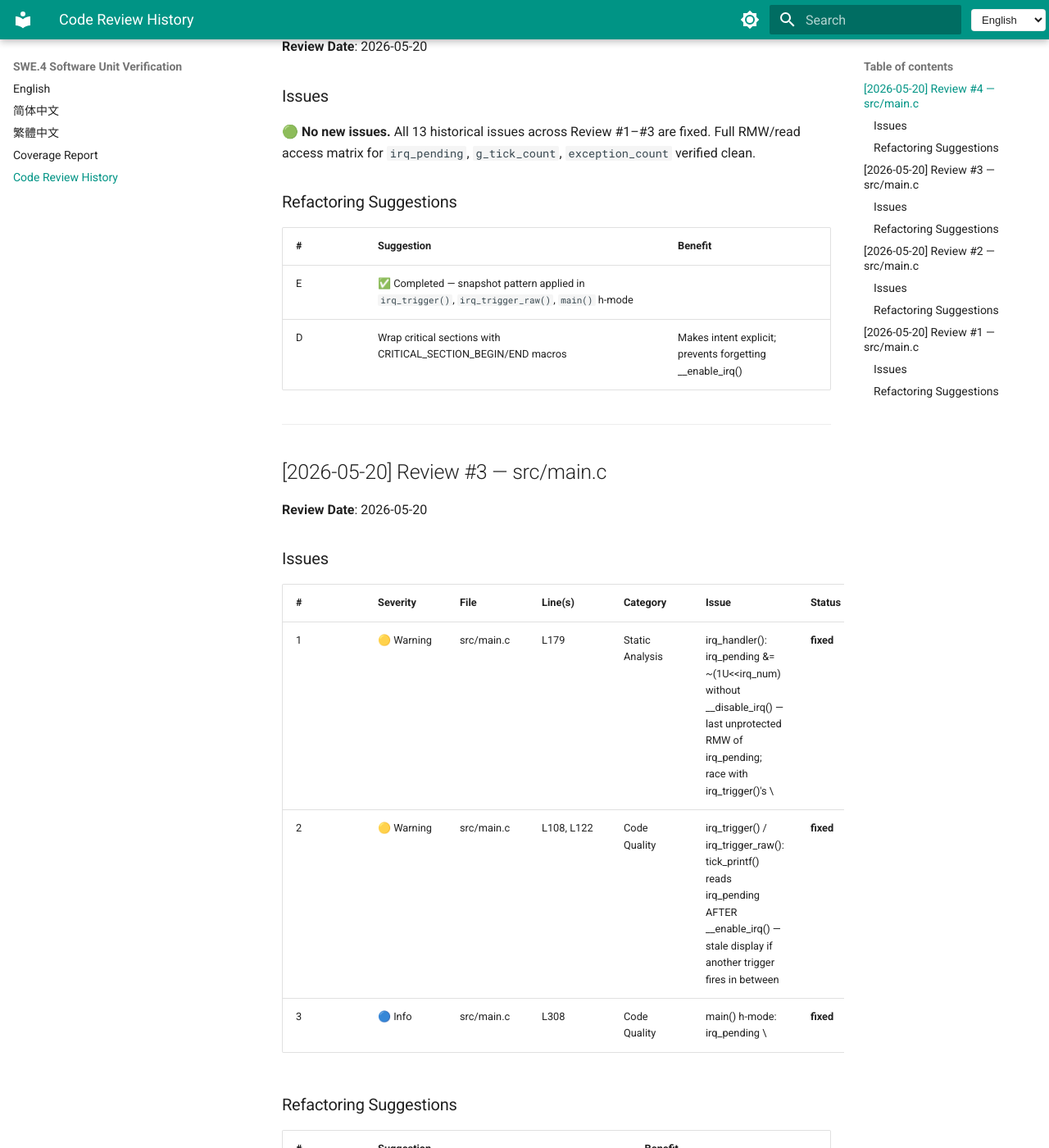
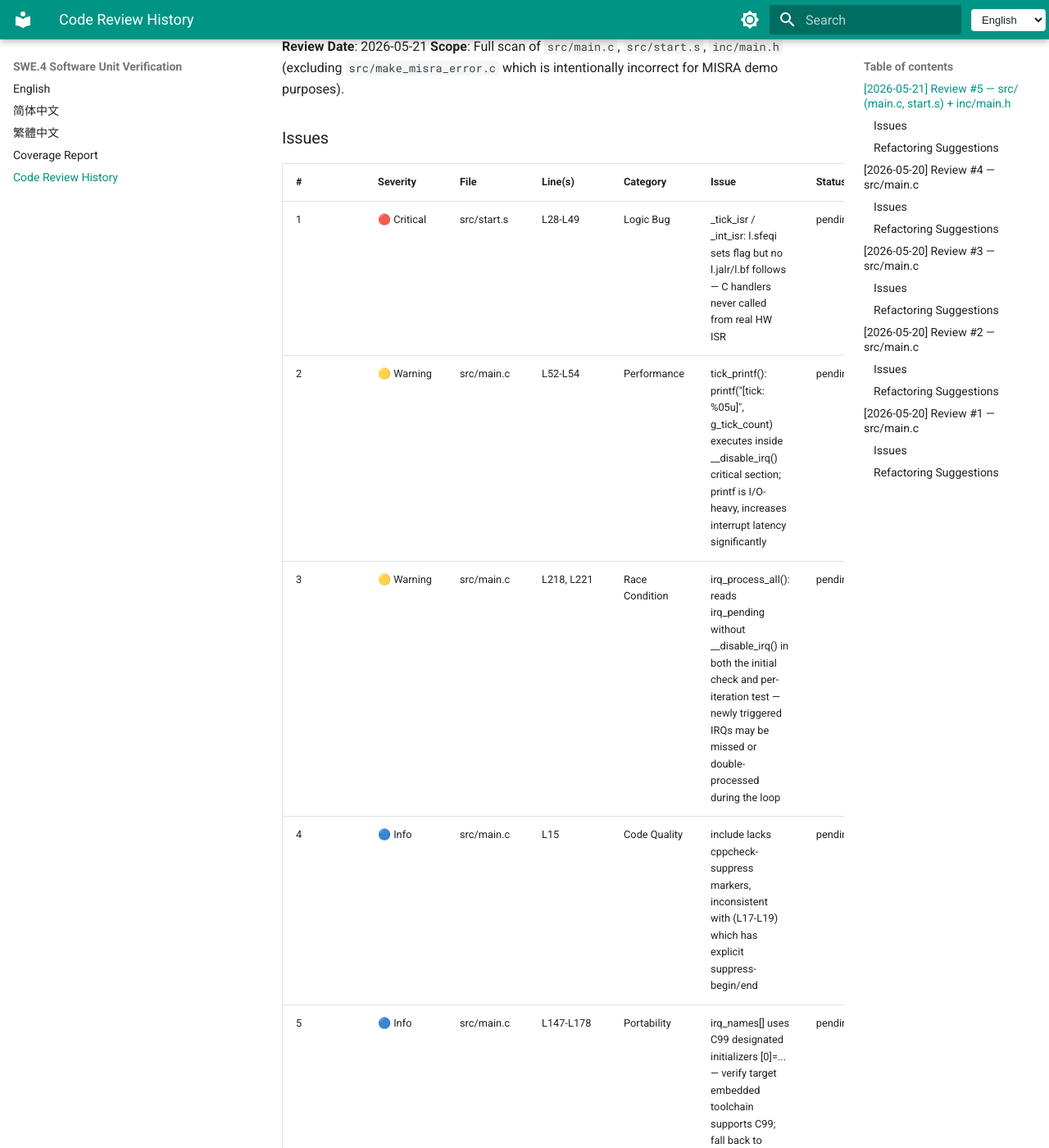
Before and after one commit to Shuming-Yang/trae-test, an MkDocs documentation site: the page built from docs/code_review_record/code_review.md, in a window 1280 px wide and 1400 px high, scrolled down 377 px. Shown: the whole window at 82% size. Built offline with MkDocs 1.6.1 and Material for MkDocs 9.7.7, drawn with Linux system fonts in a browser that asks for light colours; some of the changed text lies outside the part shown.

Commit message:
[DOCS] Update Smart Code Review Result of TRAE after upgrade SKILL.md

```diff
--- a/docs/code_review_record/code_review.md
+++ b/docs/code_review_record/code_review.md
@@ -7,6 +7,32 @@
 ---
 
 <!-- REVIEW_ENTRIES_START -->
+
+## [2026-05-21] Review #5 — src/ (main.c, start.s) + inc/main.h
+
+**Review Date**: 2026-05-21
+**Scope**: Full scan of `src/main.c`, `src/start.s`, `inc/main.h` (excluding `src/make_misra_error.c` which is intentionally incorrect for MISRA demo purposes).
+
+### Issues
+
+| # | Severity | File | Line(s) | Category | Issue | Status | Fix Date |
+|---|----------|------|---------|----------|-------|--------|----------|
+| 1 | 🔴 Critical | src/start.s | L28-L49 | Logic Bug | _tick_isr / _int_isr: l.sfeqi sets flag but no l.jalr/l.bf follows — C handlers never called from real HW ISR | pending | — |
+| 2 | 🟡 Warning | src/main.c | L52-L54 | Performance | tick_printf(): printf("[tick: %05u]", g_tick_count) executes inside __disable_irq() critical section; printf is I/O-heavy, increases interrupt latency significantly | pending | — |
+| 3 | 🟡 Warning | src/main.c | L218, L221 | Race Condition | irq_process_all(): reads irq_pending without __disable_irq() in both the initial check and per-iteration test — newly triggered IRQs may be missed or double-processed during the loop | pending | — |
+| 4 | 🔵 Info | src/main.c | L15 | Code Quality | <stdarg.h> include lacks cppcheck-suppress markers, inconsistent with <stdio.h> (L17-L19) which has explicit suppress-begin/end | pending | — |
+| 5 | 🔵 Info | src/main.c | L147-L178 | Portability | irq_names[] uses C99 designated initializers [0]=... — verify target embedded toolchain supports C99; fall back to positional initializers if only C90 is available | pending | — |
+
+### Refactoring Suggestions
+
+| # | Suggestion | Benefit |
+|---|-----------|---------|
+| D | (carried from Review #2/#4) Wrap critical sections with CRITICAL_SECTION_BEGIN/END macros | Makes intent explicit; prevents forgetting __enable_irq(); easier to swap in real HW intrinsics |
+| F | Apply snapshot pattern to tick_printf() and irq_process_all() (consistent with Review #3 Suggestion E) | Fixes Issue #2 and #3; minimizes critical section duration; prevents stale/missed IRQ display |
+| G | Add l.jalr + l.bf conditional call sequence in start.s ISR stubs | Fixes Issue #1; enables real hardware interrupt handling |
+
+---
+
 
 ## [2026-05-20] Review #4 — src/main.c
 
```
